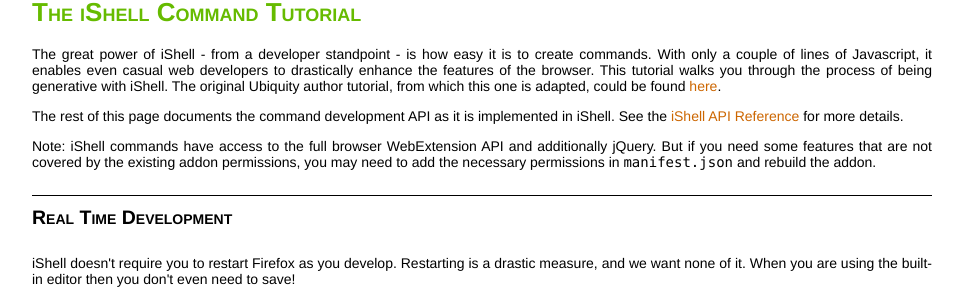
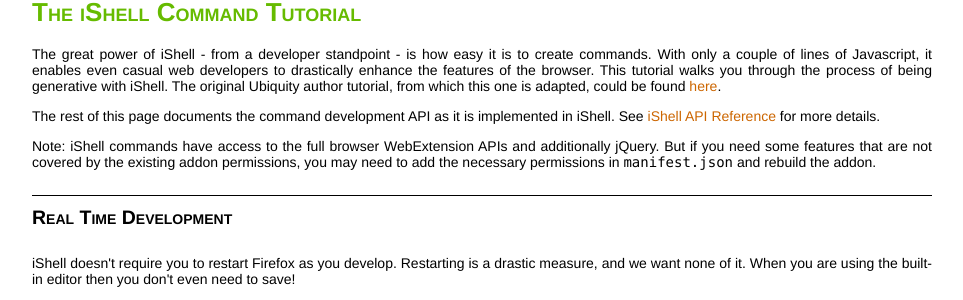
Before and after one commit to GChristensen/ishell, a Jekyll site: the page res/tutorial.html, which Jekyll copies as it is, in a window 1280 px wide and 900 px high, scrolled down 960 px. Shown: the part 152-452 px from the top of the window, without its empty margins (158-1121 px from the left). Built offline with Jekyll 4.4.1, drawn with Linux system fonts in a browser that asks for light colours.

Commit message:
improved documentation

```diff
--- a/res/tutorial.html
+++ b/res/tutorial.html
@@ -57,10 +57,12 @@
     generative with iShell. The original Ubiquity author tutorial, from which this one is adapted, could be found
     <a href="https://wiki.mozilla.org/Labs/Ubiquity/Ubiquity_0.5_Author_Tutorial" target="_blank">here</a>.
 </p>
-<p>The rest of this page documents the command development API as it is implemented in iShell. See the
+
+<p>The rest of this page documents the command development API as it is implemented in iShell. See
     <a href="API.html">iShell API Reference</a> for more details.</p>
+
 <p>
-    Note: iShell commands have access to the full browser WebExtension API and additionally jQuery.
+    Note: iShell commands have access to the full browser WebExtension APIs and additionally jQuery.
     But if you need some features that are not covered by the existing addon permissions,
     you may need to add the necessary permissions in <code>manifest.json</code> and rebuild the addon.
 </p>
```
